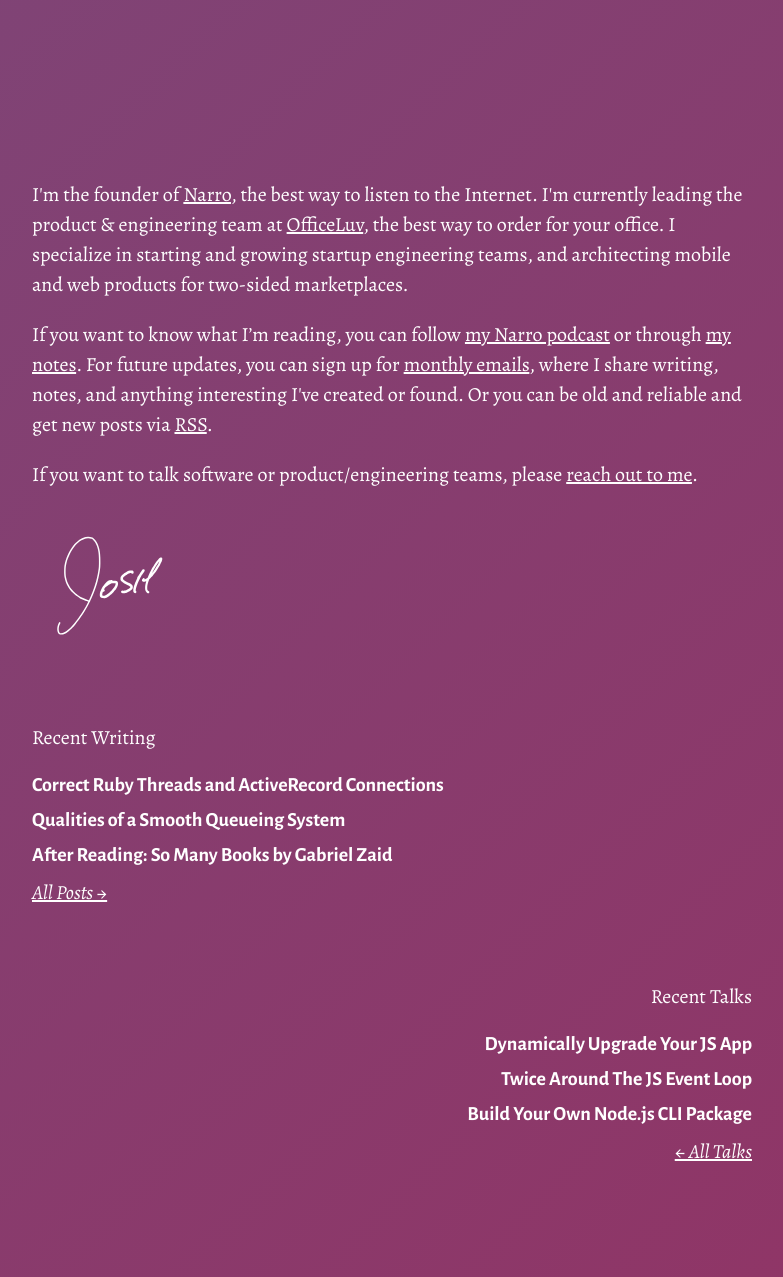
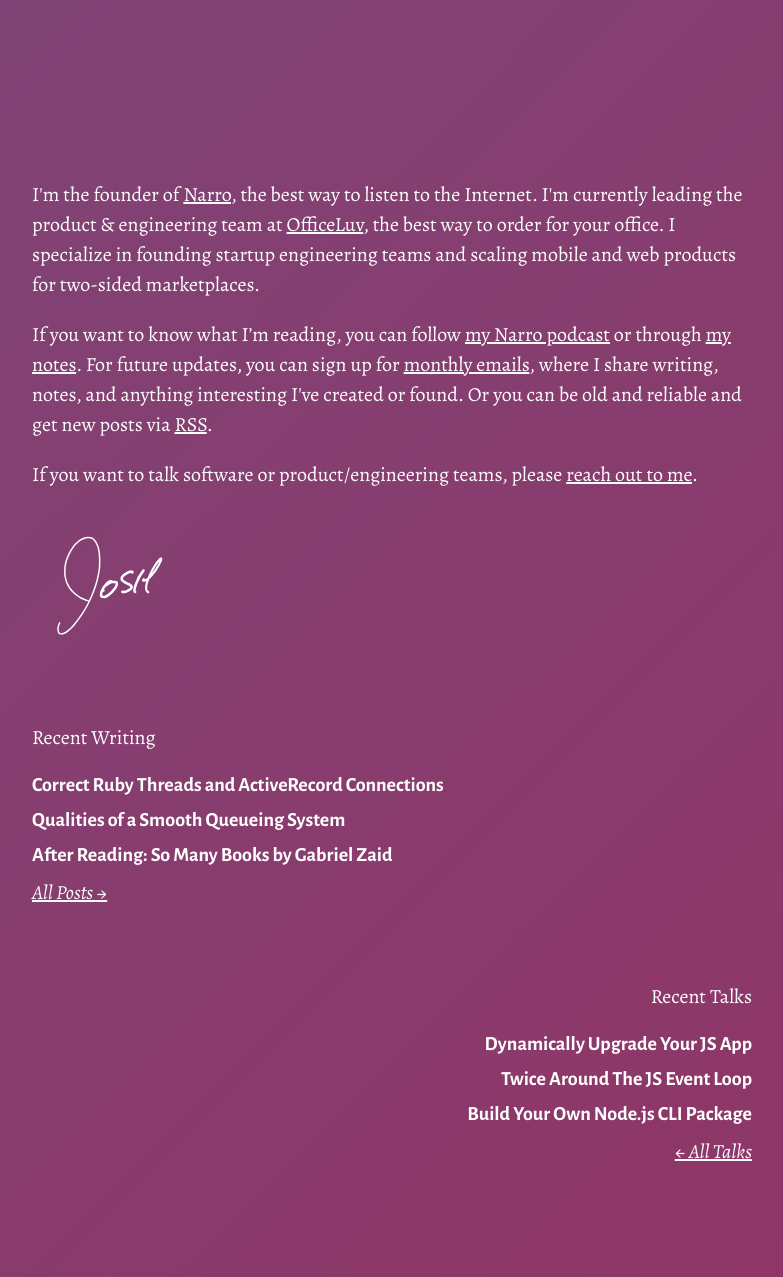
Before and after one commit to joshbeckman/andjosh.github.io, a Jekyll site: the page built from index.html, in a window 1280 px wide. Shown: the whole page, without its empty margins (248-1031 px from the left). Built offline with Jekyll 4.4.1, drawn with Linux system fonts in a browser that asks for light colours.

Commit message:
chg:usr: Reword the homepage
This still needs work.

```diff
--- a/_layouts/home.html
+++ b/_layouts/home.html
@@ -8,7 +8,7 @@
       <div class="container">
         <div class="about">
             <p>
-                I'm the founder of <a href="https://www.narro.co">Narro</a>, the best way to listen to the Internet. I'm currently leading the product & engineering team at <a href="https://www.officeluv.com">OfficeLuv</a>, the best way to order for your office. I specialize in starting and growing startup engineering teams, and architecting mobile and web products for two-sided marketplaces.
+                I'm the founder of <a href="https://www.narro.co">Narro</a>, the best way to listen to the Internet. I'm currently leading the product & engineering team at <a href="https://www.officeluv.com">OfficeLuv</a>, the best way to order for your office. I specialize in founding startup engineering teams and scaling mobile and web products for two-sided marketplaces.
             </p>
             <p>
                 If you want to know what I’m reading, you can follow <a href="https://www.narro.co/playable/josh">my Narro podcast</a> or through <a href="/tags/notes">my notes</a>.
```
